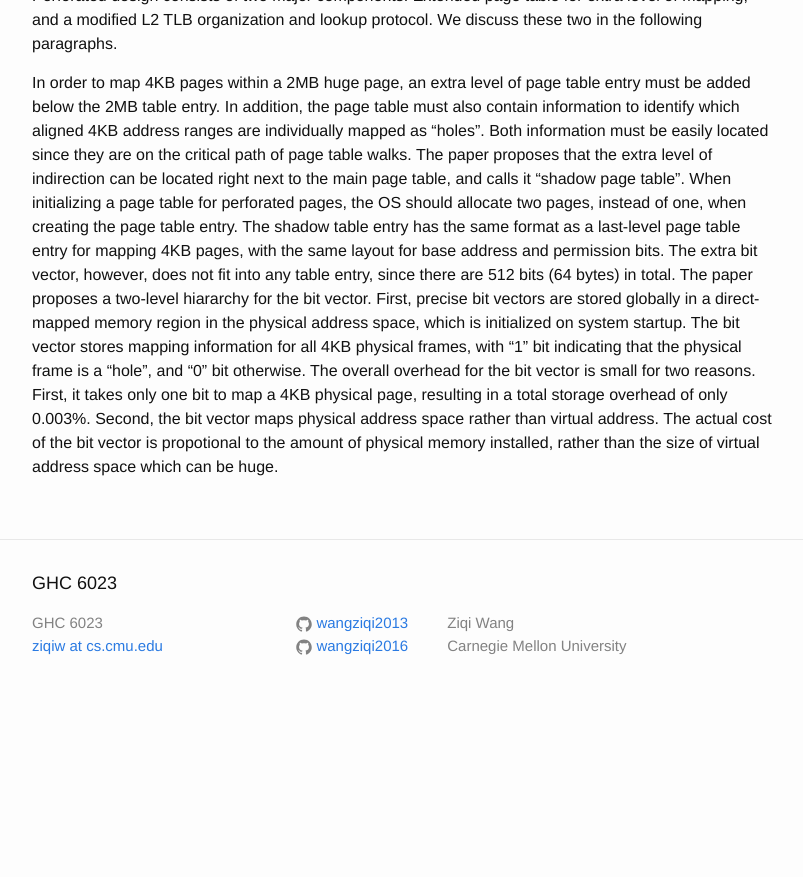
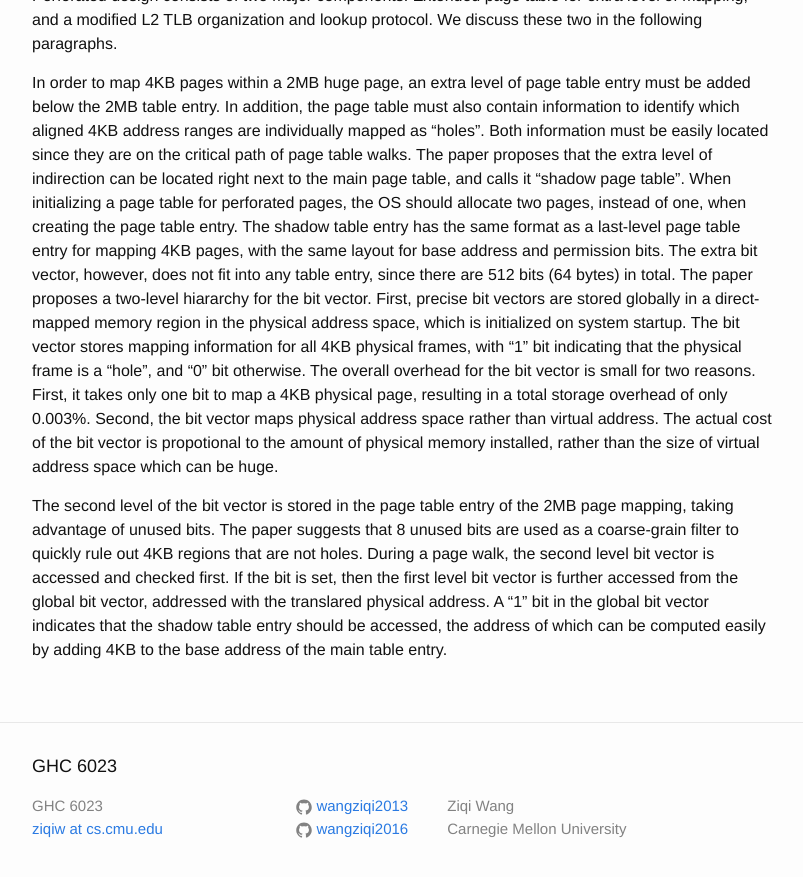
Before and after one commit to wangziqi2013/wangziqi2013.github.io, a Jekyll site: the page built from _posts/2020-06-05-perforated-page.markdown, in a window 1280 px wide and 900 px high, scrolled down 1378 px. Shown: the top 877 px of the window, without its empty margins (238-1041 px from the left). Built offline with Jekyll 4.4.1, drawn with Linux system fonts in a browser that asks for light colours; before the commit the page ends 2095 px from its top, so only the background shows below that.

Commit message:
Adding 3nd level

```diff
--- a/_posts/2020-06-05-perforated-page.markdown
+++ b/_posts/2020-06-05-perforated-page.markdown
@@ -63,3 +63,10 @@ otherwise. The overall overhead for the bit vector is small for two reasons. Fir
 physical page, resulting in a total storage overhead of only 0.003%. Second, the bit vector maps physical address space
 rather than virtual address. The actual cost of the bit vector is propotional to the amount of physical memory installed,
 rather than the size of virtual address space which can be huge.
+
+The second level of the bit vector is stored in the page table entry of the 2MB page mapping, taking advantage of unused
+bits. The paper suggests that 8 unused bits are used as a coarse-grain filter to quickly rule out 4KB regions that are
+not holes. During a page walk, the second level bit vector is accessed and checked first. If the bit is set, then the
+first level bit vector is further accessed from the global bit vector, addressed with the translared physical address.
+A "1" bit in the global bit vector indicates that the shadow table entry should be accessed, the address of which can
+be computed easily by adding 4KB to the base address of the main table entry.
```
